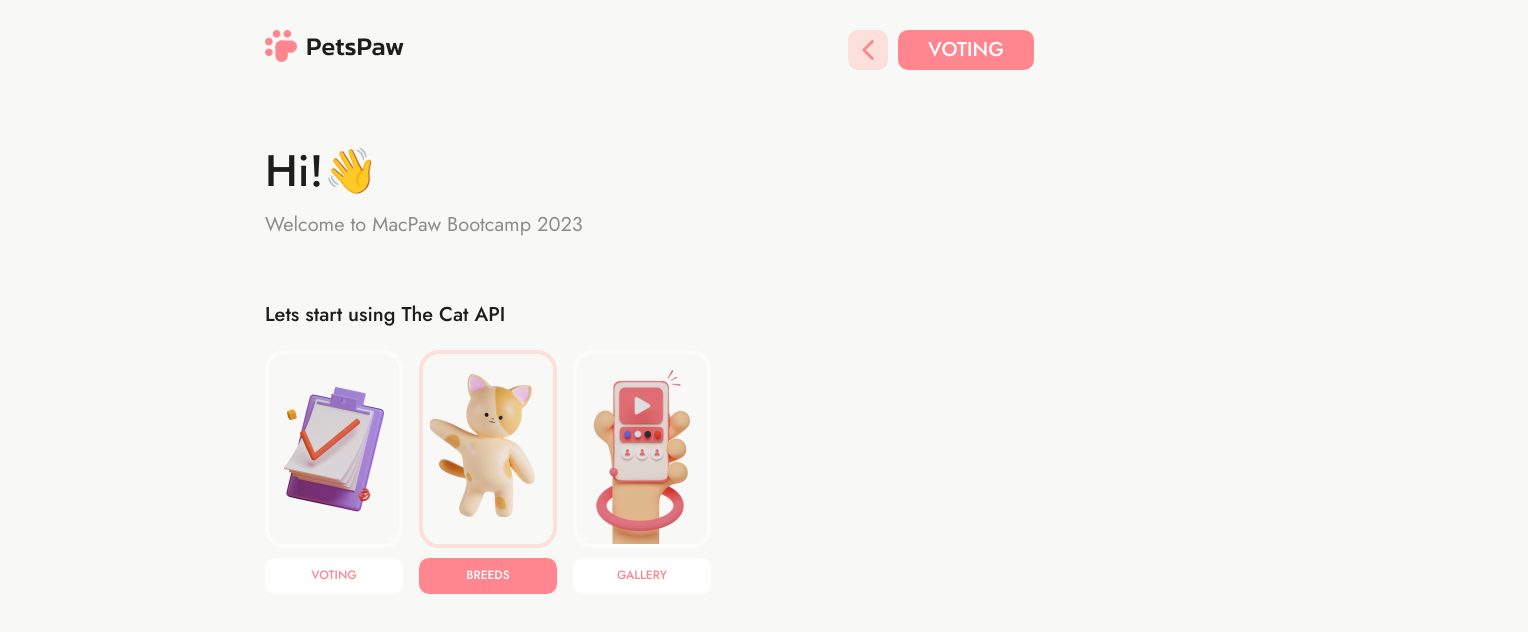
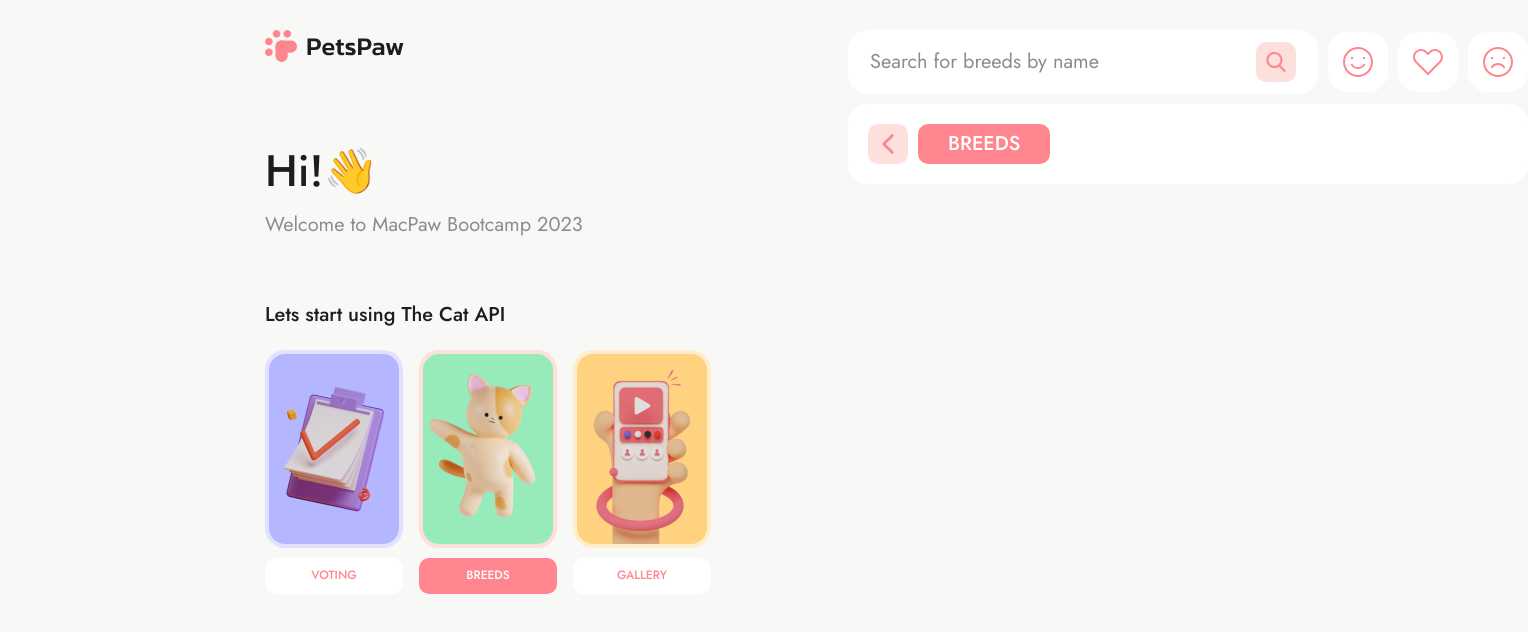
Before and after one commit to ThisNarciss/petspaw, a Next.js app: page /breeds in a window 1280 px wide. Shown: the top 632 px of the page, 1528 px wide, since content can reach past the window. Built offline with nearby package versions, Linux system fonts and the light colour scheme.

Commit message:
fix: hero img bg color render logic

```diff
--- a/src/components/layout/SharedLayout.tsx
+++ b/src/components/layout/SharedLayout.tsx
@@ -9,6 +9,20 @@ const jost = Jost({ subsets: ["latin"], weight: ["400", "500"] });
 
 interface IProps {
   children: ReactNode;
+}
+
+export async function getStaticProps() {
+  // Call an external API endpoint to get posts
+  const res = await fetch("https://.../posts");
+  const posts = await res.json();
+
+  // By returning { props: { posts } }, the Blog component
+  // will receive `posts` as a prop at build time
+  return {
+    props: {
+      posts,
+    },
+  };
 }
 
 export const SharedLayout: FC<IProps> = ({ children }) => {
--- a/src/components/screens/breeds/Breeds.tsx
+++ b/src/components/screens/breeds/Breeds.tsx
@@ -1,9 +1,37 @@
+import { SearchForm } from "@/components/form/SearchForm";
 import { BackBtn } from "@/components/ui/BackBtn";
+import { Dislike } from "@/svg/Dislike";
+import { Favorite } from "@/svg/Favorite";
+import { Like } from "@/svg/Like";
+import Link from "next/link";
 
 export const Breeds = () => {
   return (
-    <section>
-      <BackBtn />
+    <section className="flex flex-col gap-[10px] w-full">
+      <div className="flex items-center justify-between gap-[10px]">
+        <SearchForm />
+        <Link
+          className="p-[15px] rounded-[20px] bg-[#FFFFFF] hover:bg-[#FBE0DC]"
+          href="/likes"
+        >
+          <Like />
+        </Link>
+        <Link
+          className="p-[15px] rounded-[20px] bg-[#FFFFFF] hover:bg-[#FBE0DC]"
+          href="/favorites"
+        >
+          <Favorite />
+        </Link>
+        <Link
+          className="p-[15px] rounded-[20px] bg-[#FFFFFF] hover:bg-[#FBE0DC]"
+          href="/dislikes"
+        >
+          <Dislike />
+        </Link>
+      </div>
+      <div className="p-[20px] bg-[#FFFFFF] rounded-[20px]">
+        <BackBtn title="Breeds" />
+      </div>
     </section>
   );
 };
--- a/src/components/screens/gallery/Gallery.tsx
+++ b/src/components/screens/gallery/Gallery.tsx
@@ -1,9 +1,37 @@
+import { SearchForm } from "@/components/form/SearchForm";
 import { BackBtn } from "@/components/ui/BackBtn";
+import { Dislike } from "@/svg/Dislike";
+import { Favorite } from "@/svg/Favorite";
+import { Like } from "@/svg/Like";
+import Link from "next/link";
 
 export const Gallery = () => {
   return (
-    <section>
-      <BackBtn />
+    <section className="flex flex-col gap-[10px] w-full">
+      <div className="flex items-center justify-between gap-[10px]">
+        <SearchForm />
+        <Link
+          className="p-[15px] rounded-[20px] bg-[#FFFFFF] hover:bg-[#FBE0DC]"
+          href="/likes"
+        >
+          <Like />
+        </Link>
+        <Link
+          className="p-[15px] rounded-[20px] bg-[#FFFFFF] hover:bg-[#FBE0DC]"
+          href="/favorites"
+        >
+          <Favorite />
+        </Link>
+        <Link
+          className="p-[15px] rounded-[20px] bg-[#FFFFFF] hover:bg-[#FBE0DC]"
+          href="/dislikes"
+        >
+          <Dislike />
+        </Link>
+      </div>
+      <div className="p-[20px] bg-[#FFFFFF] rounded-[20px]">
+        <BackBtn title="Gallery" />
+      </div>
     </section>
   );
 };
--- a/src/components/screens/home/Home.tsx
+++ b/src/components/screens/home/Home.tsx
@@ -4,9 +4,9 @@ import { FC } from "react";
 
 export const Home: FC = () => {
   return (
-    <>
-      <section className="rounded-[20px] bg-[#FBE0DC] w-[680px] h-[840px]"></section>
+    <section className="w-full">
+      <div className="rounded-[20px] bg-[#FBE0DC] w-full h-[840px] "></div>
       <div className="absolute right-[-30px] top-0 bg-hero-pattern w-[775px] h-[900px] bg-contain bg-no-repeat bg-center"></div>
-    </>
+    </section>
   );
 };
--- a/src/components/screens/voting/Voting.tsx
+++ b/src/components/screens/voting/Voting.tsx
@@ -7,7 +7,7 @@ import Link from "next/link";
 
 export const Voting = () => {
   return (
-    <section className="flex flex-col gap-[10px]">
+    <section className="flex flex-col gap-[10px] w-full">
       <div className="flex items-center justify-between gap-[10px]">
         <SearchForm />
         <Link
@@ -30,7 +30,7 @@ export const Voting = () => {
         </Link>
       </div>
       <div className="p-[20px] bg-[#FFFFFF] rounded-[20px]">
-        <BackBtn />
+        <BackBtn title="Voting" />
       </div>
     </section>
   );
--- a/src/components/ui/BackBtn.tsx
+++ b/src/components/ui/BackBtn.tsx
@@ -1,7 +1,11 @@
 import { ArrowLeft } from "@/svg/ArrowRight";
 import { useRouter } from "next/router";
 
-export const BackBtn = () => {
+interface IProps {
+  title: string;
+}
+
+export const BackBtn = ({ title }: IProps) => {
   const router = useRouter();
 
   const onBtnClick = () => {
@@ -18,7 +22,7 @@ export const BackBtn = () => {
         <ArrowLeft width="20" height="20" />
       </button>
       <div className="py-[5px] px-[30px] rounded-[10px] bg-[#FF868E]">
-        <h2 className="uppercase text-[#FFFFFF] font-medium">Voting</h2>
+        <h2 className="uppercase text-[#FFFFFF] font-medium">{title}</h2>
       </div>
     </div>
   );
--- a/src/components/ui/Navigation.tsx
+++ b/src/components/ui/Navigation.tsx
@@ -2,8 +2,6 @@ import { usePathname } from "next/navigation";
 import Image from "next/image";
 import Link from "next/link";
 import { FC } from "react";
-import { getBgColor } from "@/utils/getBgBorderColor";
-import { useRouter } from "next/router";
 
 interface INavLinks {
   navLinks: {
@@ -13,7 +11,6 @@ interface INavLinks {
     width: number;
     height: number;
     alt: string;
-    imgBoxStyle: string;
   }[];
 }
 
@@ -27,13 +24,33 @@ export const Navigation: FC<INavLinks> = ({ navLinks }) => {
 
         let active = "text-[#FFFFFF] bg-[#FF868E]";
         let inActive = "text-[#FF868E] bg-[#FFFFFF]";
+        let bgColor = "";
+        switch (idx) {
+          case 0:
+            bgColor = "bg-[#B4B7FF]";
+
+            break;
+          case 1:
+            bgColor = "bg-[#97EAB9]";
+
+            break;
+          case 2:
+            bgColor = "bg-[#FFD280]";
+
+            break;
+
+          default:
+            bgColor = "bg-[#B4B7FF]";
+
+            break;
+        }
 
         return (
           <li key={link.name} className="flex flex-col items-center gap-[10px]">
             <div
-              className={`flex items-center justify-center border-[4px] rounded-[20px] border-solid w-[138px] h-[198px] ${getBgColor(
-                idx
-              )} ${isActive ? "border-[#FBE0DC]" : "border-[--border-purple]"}`}
+              className={`flex items-center justify-center border-[4px] rounded-[20px] border-solid w-[138px] h-[198px] ${bgColor} ${
+                isActive ? "border-[#FBE0DC]" : "border-[--border-purple]"
+              }`}
             >
               <Image
                 src={link.src}
--- a/src/utils/constants.ts
+++ b/src/utils/constants.ts
@@ -6,8 +6,6 @@ export const NAV_LINKS = [
     width: 100,
     height: 125,
     alt: "vote table",
-    imgBoxStyle:
-      "flex items-center justify-center bg-[#B4B7FF] border-[4px] border-[rgba(180, 183, 255, 0.60)] rounded-[20px] border-solid w-[138px] h-[198px]",
   },
   {
     href: "/breeds",
@@ -16,8 +14,6 @@ export const NAV_LINKS = [
     width: 117,
     height: 163,
     alt: "cat wave paw",
-    imgBoxStyle:
-      "flex items-center justify-center bg-[#97EAB9] border-[4px] border-[rgba(151, 234, 185, 0.60)] rounded-[20px] border-solid w-[138px] h-[198px]",
   },
   {
     href: "/gallery",
@@ -26,7 +22,5 @@ export const NAV_LINKS = [
     width: 112,
     height: 190,
     alt: "search images",
-    imgBoxStyle:
-      "flex items-center justify-center bg-[#FFD280] border-[4px] border-[rgba(255, 210, 128, 0.60)] rounded-[20px] border-solid w-[138px] h-[198px]",
   },
 ];
--- a/src/utils/getBgBorderColor.ts
+++ /dev/null
@@ -1,22 +0,0 @@
-export const getBgColor = (idx: number) => {
-  let bgColor = "";
-  switch (idx) {
-    case 0:
-      bgColor = "bg-[#B4B7FF]";
-
-      return bgColor;
-    case 1:
-      bgColor = "bg-[#97EAB9]";
-
-      return bgColor;
-    case 2:
-      bgColor = "bg-[#FFD280]";
-
-      return bgColor;
-
-    default:
-      bgColor = "bg-[#B4B7FF]";
-
-      return bgColor;
-  }
-};
```
